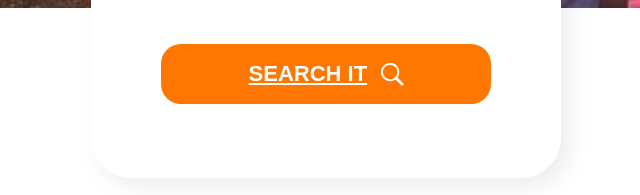
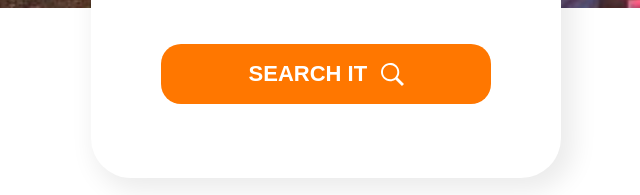
Before and after one commit to DASO2017/landing-page, a plain HTML site: page index.html in a window 1280 px wide. Shown: the part 602-797 px from the top of the page, 640-1280 px from the left. Drawn offline with Linux system fonts and the light colour scheme.

Commit message:
Remove text-decoration on btn>a

```diff
--- a/style.css
+++ b/style.css
@@ -180,7 +180,7 @@ nav{
     width: 420px;
     position: relative;
     bottom: -80px;
-    box-shadow: 8px 8px 24px 0px rgba(0,0,0,0.08);
+    box-shadow: 8px 8px 24px 5px rgba(0,0,0,0.08);
 }
 
 .searchBlock h3{
@@ -238,6 +238,7 @@ nav{
     font-weight: bold;
     display: flex;
     justify-content: center;
+    text-decoration: none;
     align-items: center;
 }
 
```
